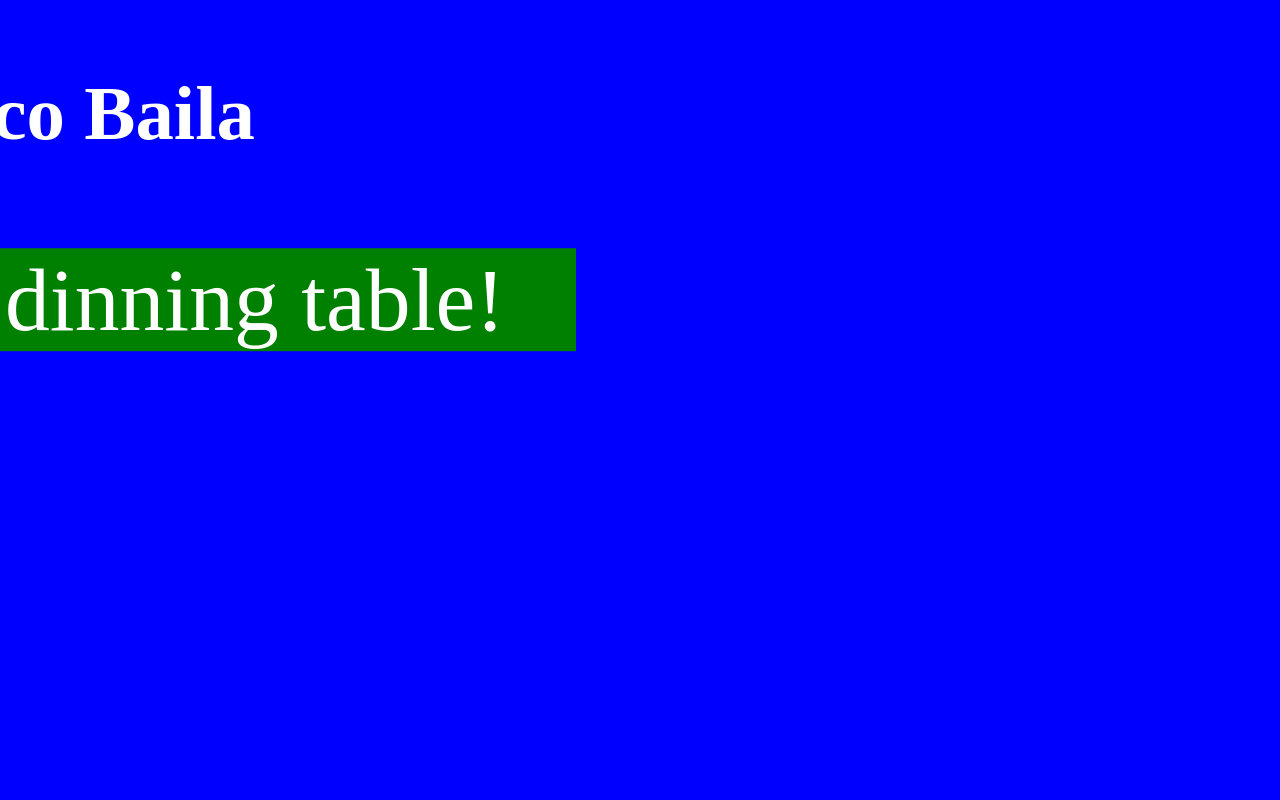
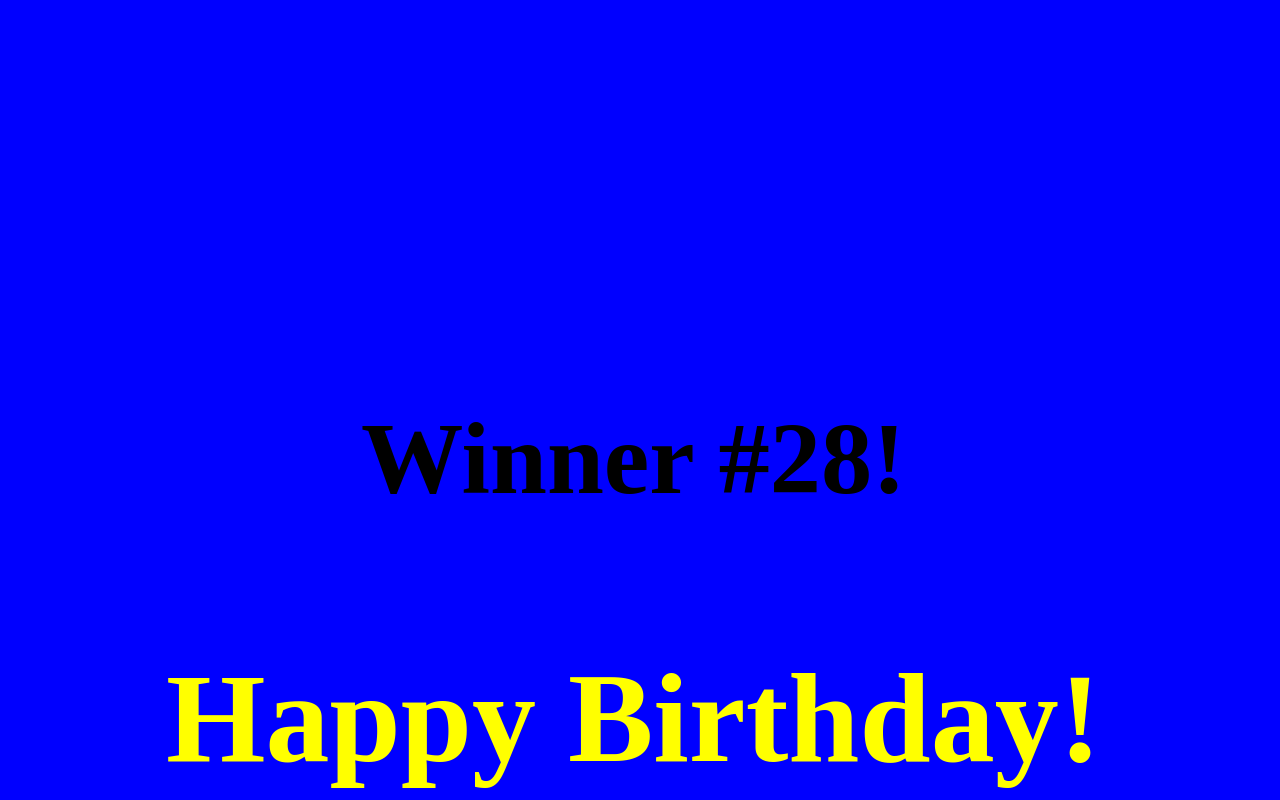
Before and after one commit to KID-P/brother-gift, a plain HTML site: page index.html in a window 1280 px wide. Shown: the top 800 px of the page. Drawn offline with Linux system fonts and the light colour scheme.

Commit message:
Update index.html

```diff
--- a/index.html
+++ b/index.html
@@ -1,6 +1,6 @@
 <div style="background-color:blue;text-align:center;height:100vh;width:100vw;margin:-8px;">
-<div style="position absolute;top:40%;left:50%;transform:translate(-50%,-50%);width:90%;">
-<p style="font-size:8vw,color:white,font-weight:bold,margin-bottom:1vw">Winner #28!</p>
+<div style="position absolute;top:40%;left:50%;transform:translate(5%,50%);width:90%;">
+<p style="font-size:8vw;color;white;font-weight:bold;margin-bottom:1vw;">Winner #28!</p>
 <p style="font-size:10vw;font-weight:bold;color:yellow;">Happy Birthday!</p>
 <p style="font-size:6vw;font-weight:bold;color:white;">Francisco Baila</p>
 <p style="font-size:7vw;background-color:green;color:white;">On winning a dinning table!</p>
```
